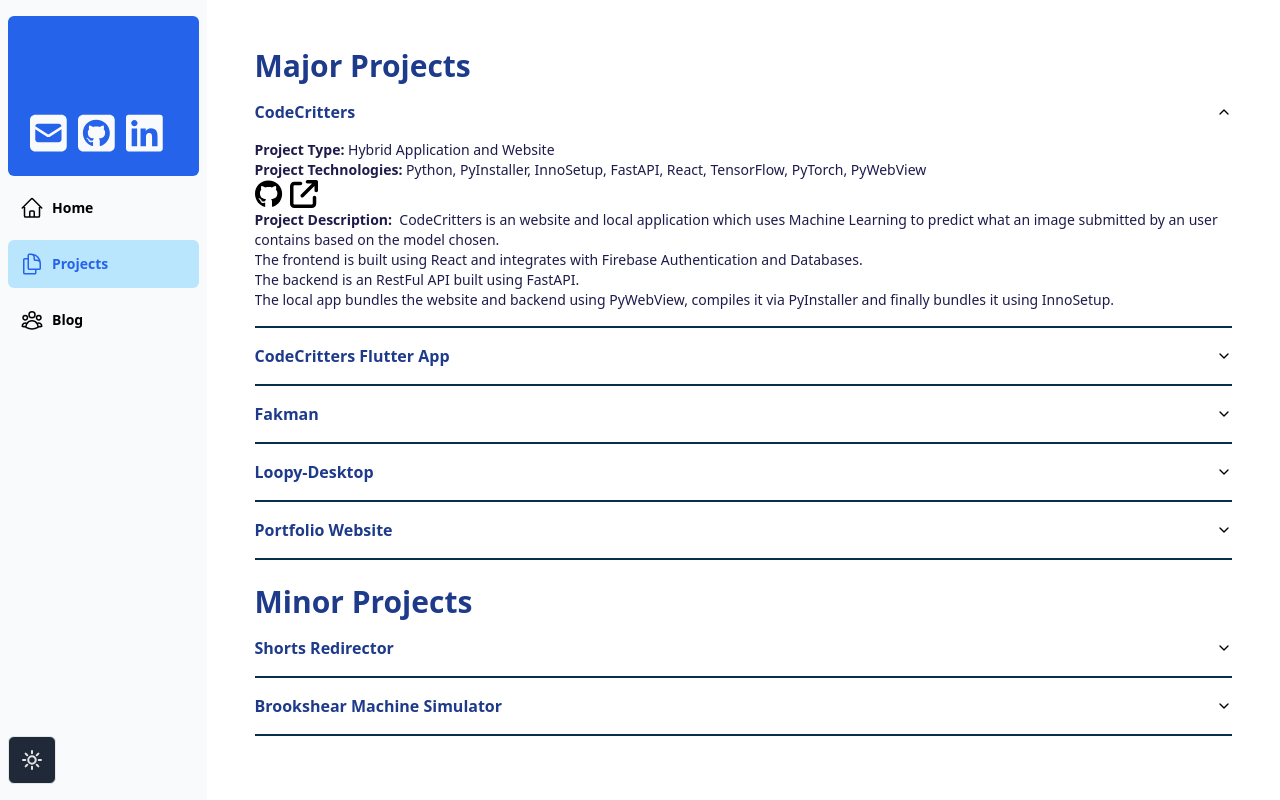
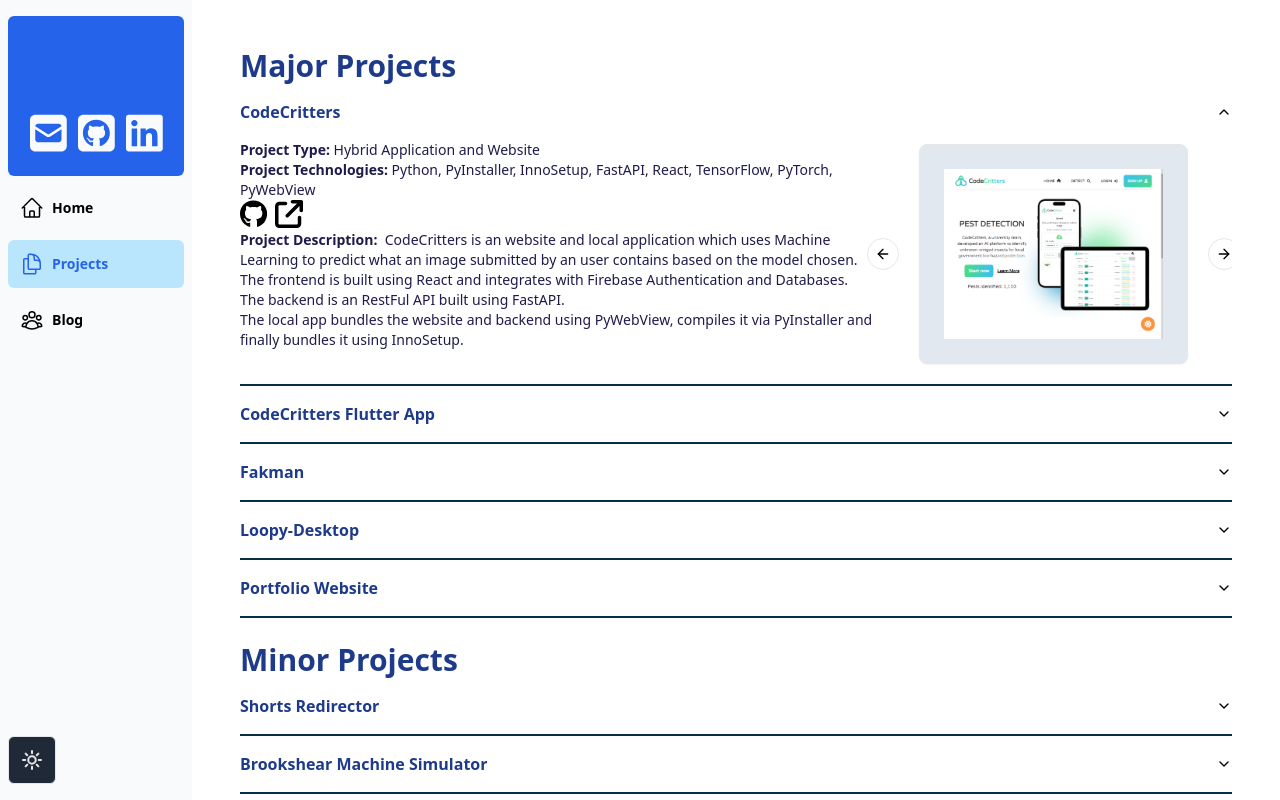
Before and after one commit to jchu634/Portfolio, a Next.js app: page /projects in a window 1280 px wide. Both pictures are taken after a click on the button "CodeCritters". Built offline with nearby package versions, Linux system fonts and the light colour scheme; what tailwindcss-animated would draw is missing.

Commit message:
Added Carousel of images to projects page

```diff
--- a/app/projects/page.tsx
+++ b/app/projects/page.tsx
@@ -3,18 +3,25 @@
   AccordionContent,
   AccordionItem,
   AccordionTrigger,
-  } from "@/components/ui/accordion"
+} from "@/components/ui/accordion";
+
+import {
+  Carousel,
+  CarouselContent,
+  CarouselItem,
+  CarouselNext,
+  CarouselPrevious,
+} from "@/components/ui/carousel";
+
+import { Card, CardContent } from "@/components/ui/card";
 
 import Link from 'next/link';
+import Image from 'next/image';
 
-import { FontAwesomeIcon } from '@fortawesome/react-fontawesome'
-import {
-  faGithub,
-} from "@fortawesome/free-brands-svg-icons"
+import { FontAwesomeIcon } from '@fortawesome/react-fontawesome';
+import { faGithub, } from "@fortawesome/free-brands-svg-icons";
 
-import {
-  faArrowUpRightFromSquare
-} from "@fortawesome/free-solid-svg-icons"
+import { faArrowUpRightFromSquare } from "@fortawesome/free-solid-svg-icons";
 
 const projects = [
   {
@@ -28,7 +35,13 @@
     "The local app bundles the website and backend using PyWebView, compiles it via PyInstaller and finally bundles it using InnoSetup.",
 
     github:'https://github.com/uoa-compsci399-s2-2023/capstone-project-team-34-code-critters',
-    website:'https://codecritters.live/'
+    website:'https://codecritters.live/',
+    images: [
+      '/projects/codecritters/codecritters_light.png','/projects/codecritters/codecritters_dark.png',
+      '/projects/codecritters/codecritters_upload_light.png','/projects/codecritters/codecritters_upload_dark.png',
+      '/projects/codecritters/codecritters_predictions_light.png','/projects/codecritters/codecritters_predictions_dark.png',
+      '/projects/codecritters/codecritters_predictions_about_light.png','/projects/codecritters/codecritters_predictions_about_dark.png',
+    ]
   },
   {
     name: 'CodeCritters Flutter App', type: 'Application',
@@ -36,6 +49,7 @@
     description: 'This is an sister android camera application for CodeCritters which allows users to take photos and get inference results via a local TensorFlowLite model.\n'+
     "This app is fully functional, and although it was never publicly visible on the Google Play Store, it is still available for download via Github releases.",
     github:'https://github.com/uoa-compsci399-s2-2023/capstone-project-team-34-code-critters-flutterapp',
+    images:['/projects/codecrittersapp/codecrittersapp.jpg','/projects/codecrittersapp/codecrittersapp_prediction.png']
   },
   {
     name: 'Fakman', type: 'Game',
@@ -44,6 +58,7 @@
     "This game has a playable windows build and a webGL build which can be played from the link above.",
     github:'https://github.com/jchu634/fakman',
     website:"/projects/games/Fakman",
+    images:['/projects/fakman/fakman.png']
   },
   {
     name:'Loopy-Desktop',
@@ -52,7 +67,8 @@
     description:
       'This is a Electron wrapper for Loopy, an open source web application which allows users to visualise systems.\n'+
       'Additionally, this fork adds the ability to create and save GIFs of the visualisations.',
-    github:'https://github.com/jchu634/loopy-desktop'
+    github:'https://github.com/jchu634/loopy-desktop',
+    images:['/projects/loopy/Loopy.png', '/projects/loopy/loopy_output.gif','/projects/loopy/loopy_example.png']
   },
   {
     name: 'Portfolio Website', type: 'Website',
@@ -99,7 +115,8 @@
     <Accordion type="single" key={`${project.name}`} collapsible>
       <AccordionItem value={`item-${index + 1}`}>
         <AccordionTrigger> <p className="font-bold text-blue-900 dark:text-slate-200">{project.name}</p></AccordionTrigger>
-        <AccordionContent>
+        <AccordionContent className="flex flex-col lg:flex-row justify-between last:md:pr-10">
+          <div>
             <p className="text-indigo-950 dark:text-sky-50"><b>Project Type: </b>{project.type}</p>
             <p className="text-indigo-950 dark:text-sky-50"><b>Project Technologies: </b>
             {
@@ -130,6 +147,49 @@
             }
             </div>
             <p className="text-indigo-950 dark:text-sky-50 whitespace-pre-wrap"><b>Project Description: </b> {project.description}</p>
+          </div>
+
+          {
+            project.images && (
+            <div className="lg:w-1/3 md:pl-10">
+              <Carousel
+                opts={{
+                  align: "start",
+                  loop: true,
+                }}
+                className="w-full sm:max-w-fit lg:max-w-fit xl:max-w-fit max-h-fit "
+              >
+              <CarouselContent>
+                {project.images.map((images:any,index:number) => {
+                  return (
+                  <CarouselItem key={index}>
+                    <div className="p-1">
+                      <Card className="bg-slate-200 dark:bg-sky-950 dark:bg-opacity-40">
+                        <CardContent className="flex p-6 justify-center">
+                          <Image
+                            src={images}
+                            width={400}
+                            height={400}
+                            alt="CodeCritters Homepage"
+                          />
+                        </CardContent>
+                      </Card>
+                    </div>
+                  </CarouselItem>
+                  )
+                  })
+                }
+
+              </CarouselContent>
+
+                <CarouselPrevious />
+                <CarouselNext />
+              </Carousel>
+            </div>
+            )
+          }
+
+
         </AccordionContent>
       </AccordionItem>
     </Accordion>
```
Lines whose indentation alone changed are shown as unchanged.
